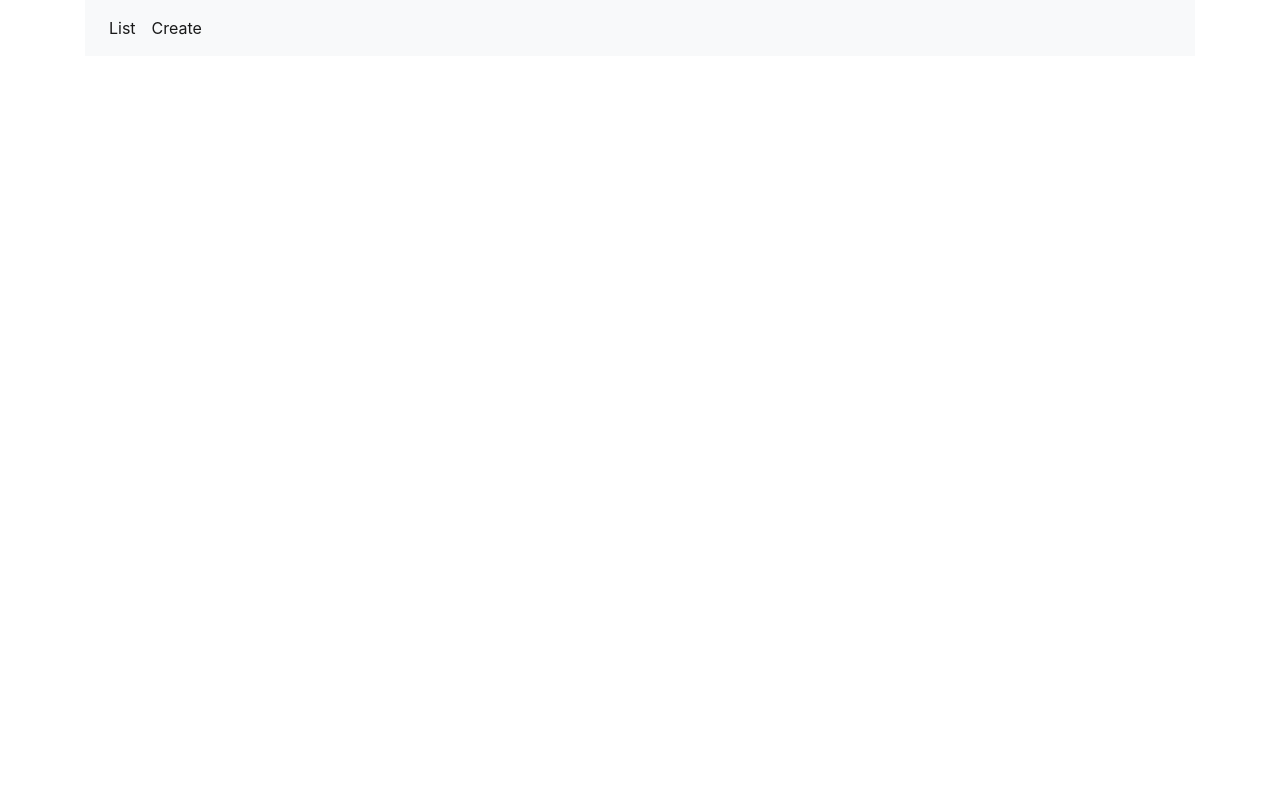
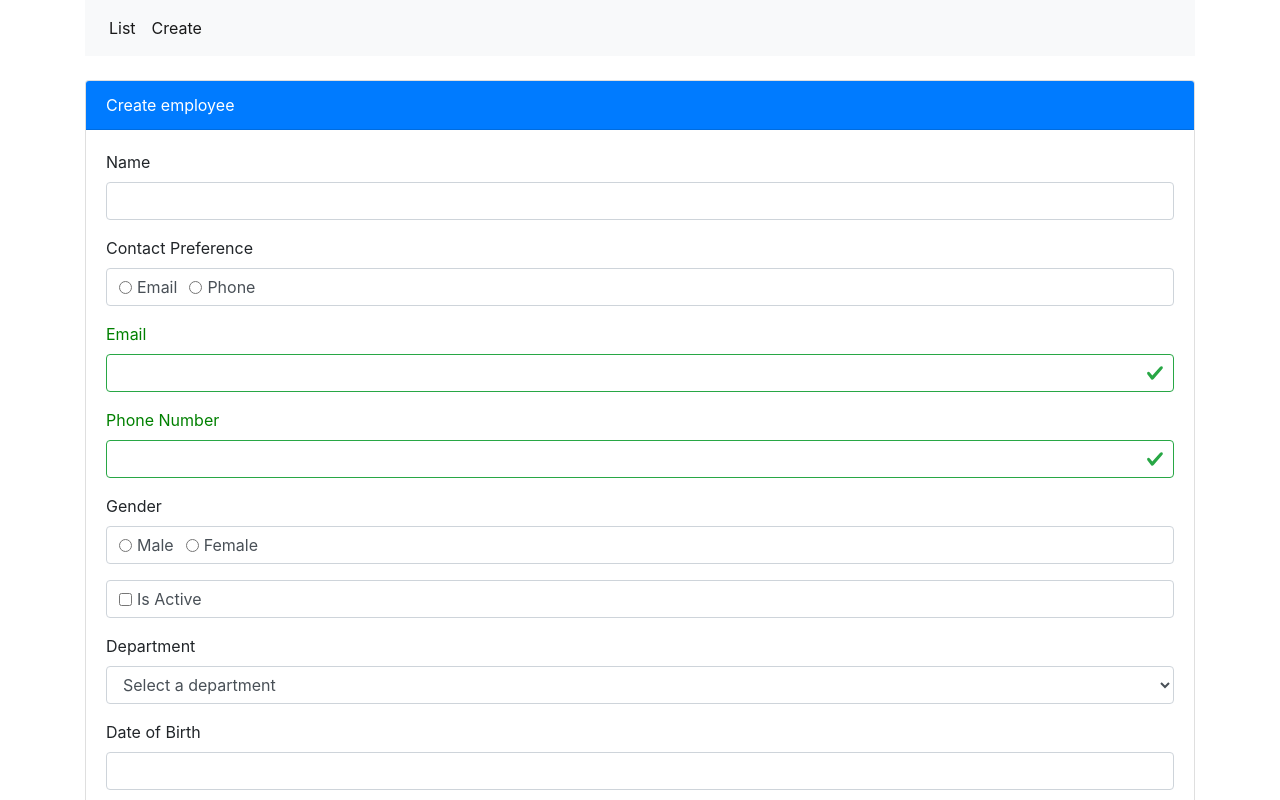
Before and after one commit to eldarburko97/Angular-Fundamentals, an Angular app in the folder AngularCrud/: page /edit/0 in a window 1280 px wide. Before the commit this address led to /. Shown: the top 800 px of the page. Built offline with nearby package versions, Linux system fonts and the light colour scheme.

Commit message:
Edit form

```diff
--- a/AngularCrud/src/app/app.component.html
+++ b/AngularCrud/src/app/app.component.html
@@ -10,7 +10,7 @@
           <a class="nav-link" routerLink="list">List <span class="sr-only">(current)</span></a>
         </li>
         <li class="nav-item active">
-          <a class="nav-link" routerLink="create">Create<span class="sr-only">(current)</span></a>
+          <a class="nav-link" routerLink="edit/0">Create<span class="sr-only">(current)</span></a>
         </li>
       </ul>
     </div>
--- a/AngularCrud/src/app/app.module.ts
+++ b/AngularCrud/src/app/app.module.ts
@@ -21,7 +21,7 @@ import { EmployeeDetailsGuardService } from './employees/employee-details-guard.
 
 const appRoutes: Routes = [
   { path: 'list', component: ListEmployeesComponent},
-  { path: 'create', component: CreateEmployeeComponent, canDeactivate: [CreateEmployeeCanDeactivateGuardService] },
+  { path: 'edit/:id', component: CreateEmployeeComponent, canDeactivate: [CreateEmployeeCanDeactivateGuardService] },
   { path: 'employees/:id', component: EmployeeDetailsComponent, canActivate: [EmployeeDetailsGuardService] },
   { path: '', redirectTo: '/list', pathMatch: 'full' },
   {path: 'notfound', component: PageNotFoundComponent}
--- a/AngularCrud/src/app/employees/create-employee.component.html
+++ b/AngularCrud/src/app/employees/create-employee.component.html
@@ -1,7 +1,7 @@
 <form #employeeForm="ngForm" (ngSubmit)="saveEmployee(); employeeForm.reset()" autocomplete="off">
   <div class="card">
     <div class="card-header text-white bg-primary">
-      Create Employee
+      {{cardTitle}}
     </div>
     <div class="card-body">
       <div class="form-group">
@@ -17,14 +17,14 @@
           [class.valid-label]="contactPreference.valid">Contact Preference</label>
         <div class="form-control">
           <div class="form-check form-check-inline">
-            <input class="form-check-input" type="radio" name="contactPreference" id="emailPreference" value="email"
+            <input class="form-check-input" type="radio" name="contactPreference" id="emailPreference" value="Email"
               #contactPreference="ngModel" [(ngModel)]="employee.contactPreference"
               [class.is-invalid]="contactPreference.touched && contactPreference.invalid"
               [class.is-valid]="contactPreference.valid" required>
             <label class="form-check-label" for="emailPreference">Email</label>
           </div>
           <div class="form-check form-check-inline">
-            <input class="form-check-input" type="radio" name="contactPreference" id="phonePreference" value="phone"
+            <input class="form-check-input" type="radio" name="contactPreference" id="phonePreference" value="Phone"
               [(ngModel)]="employee.contactPreference" #contactPreference="ngModel"
               [class.is-invalid]="contactPreference.touched && contactPreference.invalid"
               [class.is-valid]="contactPreference.valid" required>
@@ -38,7 +38,7 @@
         <label for="email" [class.invalid-label]="email.invalid" [class.valid-label]="email.valid">Email</label>
         <input id="email" name="email" [(ngModel)]="employee.email" #email="ngModel" type="text" class="form-control"
           [class.is-invalid]="email.invalid" [class.is-valid]="email.valid"
-          [required]="contactPreference.value=='email'" email>
+          [required]="contactPreference.value=='Email'" email>
         <span class="invalid-feedback" *ngIf="email.errors?.required">Email is
           required</span>
         <span class="invalid-feedback" *ngIf="email.errors?.email && email.touched">Email is invalid
@@ -48,7 +48,7 @@
         <label for="phoneNumber" [class.invalid-label]="phoneNumber.invalid"
           [class.valid-label]="phoneNumber.valid">Phone Number</label>
         <input id="phoneNumber" name="phoneNumber" [(ngModel)]="employee.phoneNumber" type="text" class="form-control"
-          #phoneNumber="ngModel" [required]="contactPreference.value=='phone'" [class.is-invalid]="phoneNumber.invalid"
+          #phoneNumber="ngModel" [required]="contactPreference.value=='Phone'" [class.is-invalid]="phoneNumber.invalid"
           [class.is-valid]="phoneNumber.valid">
         <span class="invalid-feedback" *ngIf="phoneNumber.errors?.required">Phone number is
           required</span>
@@ -58,13 +58,13 @@
           [class.valid-label]="gender.valid">Gender</label>
         <div class="form-control">
           <div class="form-check form-check-inline">
-            <input class="form-check-input" type="radio" name="gender" id="male" value="male"
+            <input class="form-check-input" type="radio" name="gender" id="male" value="Male"
               [(ngModel)]="employee.gender" #gender="ngModel" [class.is-invalid]="gender.touched && gender.invalid"
               [class.is-valid]="gender.valid" required>
             <label class="form-check-label" for="male">Male</label>
           </div>
           <div class="form-check form-check-inline">
-            <input class="form-check-input" type="radio" name="gender" id="female" value="female"
+            <input class="form-check-input" type="radio" name="gender" id="female" value="Female"
               [(ngModel)]="employee.gender" #gender="ngModel" [class.is-invalid]="gender.touched && gender.invalid"
               [class.is-valid]="gender.valid" required>
             <label class="form-check-label" for="female">Female</label>
@@ -105,11 +105,11 @@
         <input id="photoPath" name="photoPath" [(ngModel)]="employee.photoPath" type="text" class="form-control">
       </div>
       <div class="form-group">
-        <button type="button" (click)="togglePhotoPreview()" class="btn btn-primary">{{previewPhoto? "Hide ": "Show "}}
+        <button type="button" (click)="togglePhotoPreview()" class="btn btn-primary" *ngIf="employee.photoPath !== '' && employee.photoPath !== null">{{previewPhoto? "Hide ": "Show "}}
           Preview</button>
       </div>
       <div class="form-group">
-        <img [src]="employee.photoPath" height="200" width="200" *ngIf="previewPhoto">
+        <img [src]="employee.photoPath" height="200" width="200" *ngIf="previewPhoto && employee.photoPath !== '' && employee.photoPath !== null">
       </div>
     </div>
     <div class="card-footer">
--- a/AngularCrud/src/app/employees/create-employee.component.ts
+++ b/AngularCrud/src/app/employees/create-employee.component.ts
@@ -4,7 +4,7 @@ import { Department } from '../models/department.model';
 import { BsDatepickerConfig } from 'ngx-bootstrap/datepicker';
 import { Employee } from '../models/employee.model';
 import { EmployeeService } from './employee.service';
-import { Router } from '@angular/router';
+import { ActivatedRoute, Router } from '@angular/router';
 
 @Component({
   selector: 'app-create-employee',
@@ -15,18 +15,8 @@ export class CreateEmployeeComponent implements OnInit {
   @ViewChild('employeeForm') public createEmployeeForm: NgForm; // employeeForm selector is template reference variable of form
   previewPhoto: boolean = false;
   datePickerConfig: Partial<BsDatepickerConfig>;
-  employee: Employee = {
-    id: null,
-    name: null,
-    gender: null,
-    contactPreference: null,
-    phoneNumber: null,
-    email: null,
-    dateOfBirth: null,
-    department: 'select',
-    isActive: null,
-    photoPath: null
-  };
+  employee: Employee;
+  cardTitle: string;
   departments: Department[] = [
     { id: 1, name: 'Help Desk' },
     { id: 2, name: 'HR' },
@@ -34,7 +24,7 @@ export class CreateEmployeeComponent implements OnInit {
     { id: 4, name: 'Payroll' },
     { id: 5, name: 'Admin' }
   ];
-  constructor(private _employeeService: EmployeeService, private _router: Router) {
+  constructor(private _employeeService: EmployeeService, private _router: Router, private _route: ActivatedRoute) {
     this.datePickerConfig = Object.assign({},
       {
         containerClass: 'theme-dark-blue',
@@ -49,10 +39,36 @@ export class CreateEmployeeComponent implements OnInit {
   }
 
   ngOnInit() {
+    this._route.paramMap.subscribe(parameterMap => {
+      const id = +parameterMap.get('id');
+      this.getEmployee(id);
+    })
+  }
+
+  getEmployee(id: number) {
+    if (id == 0) {
+      this.employee = {
+        id: null,
+        name: null,
+        gender: null,
+        contactPreference: null,
+        phoneNumber: null,
+        email: null,
+        dateOfBirth: null,
+        department: 'select',
+        isActive: null,
+        photoPath: null
+      };
+      this.createEmployeeForm.reset();
+      this.cardTitle = 'Create employee';
+    } else {
+      this.employee = Object.assign({}, this._employeeService.getEmployee(id));
+      this.cardTitle = 'Edit employee';
+    }
   }
 
   saveEmployee(): void {
-    const newEmployee: Employee = Object.assign({},this.employee);
+    const newEmployee: Employee = Object.assign({}, this.employee);
     this._employeeService.save(newEmployee);
     this._router.navigate(['list']);
   }
--- a/AngularCrud/src/app/employees/display-employee.component.css
+++ b/AngularCrud/src/app/employees/display-employee.component.css
@@ -7,3 +7,7 @@
     display: flex;
     align-items: center;
 }
+
+button.btn{
+    width: 80px;
+}
--- a/AngularCrud/src/app/employees/display-employee.component.html
+++ b/AngularCrud/src/app/employees/display-employee.component.html
@@ -49,4 +49,9 @@
       </div>
     </div>
   </div>
+  <div class="card-footer">
+    <button class="btn btn-primary" (click)="viewEmployee()">View</button>
+    <button class="btn btn-success ml-1" (click)="editEmployee()">Edit</button>
+    <button class="btn btn-danger ml-1">Delete</button>
+  </div>
 </div>
--- a/AngularCrud/src/app/employees/list-employees.component.html
+++ b/AngularCrud/src/app/employees/list-employees.component.html
@@ -1,13 +1,11 @@
 <div class="form-group">
-  <input type="text" class="form-control" placeholder="Search by name" style="width: 300px;" [(ngModel)]="searchTerm">
+  <input type="text" class="form-control" placeholder="Search by name" [(ngModel)]="searchTerm">
 </div>
 <h1 *ngIf="dataFromChild">
   {{dataFromChild.name + ' ' + dataFromChild.gender}}
 </h1>
 <div *ngFor="let employee of filteredEmployees">
-  <div (click)="onClick(employee.id)" class="pointerCursor">
-    <app-display-employee [employee]="employee" (notify)="handleNotify($event)"></app-display-employee>
-  </div>
+  <app-display-employee [employee]="employee" [searchTerm]="searchTerm" (notify)="handleNotify($event)"></app-display-employee>
   <br>
 </div>
 
--- a/AngularCrud/src/app/employees/list-employees.component.ts
+++ b/AngularCrud/src/app/employees/list-employees.component.ts
@@ -64,9 +64,4 @@ export class ListEmployeesComponent implements OnInit {
   handleNotify(eventData: Employee) {
     this.dataFromChild = eventData;
   }
-
-  onClick(employeeId: number) {
-    this._router.navigate(['/employees', employeeId], { queryParams: { 'searchTerm': this.searchTerm, 'testParam': 'testValue' } });
-  }
-
 }
```
Also changed, not shown: AngularCrud/src/app/employees/display-employee.component.ts (+11 -2 lines), AngularCrud/src/app/employees/employee.service.ts (+14 -5 lines).
